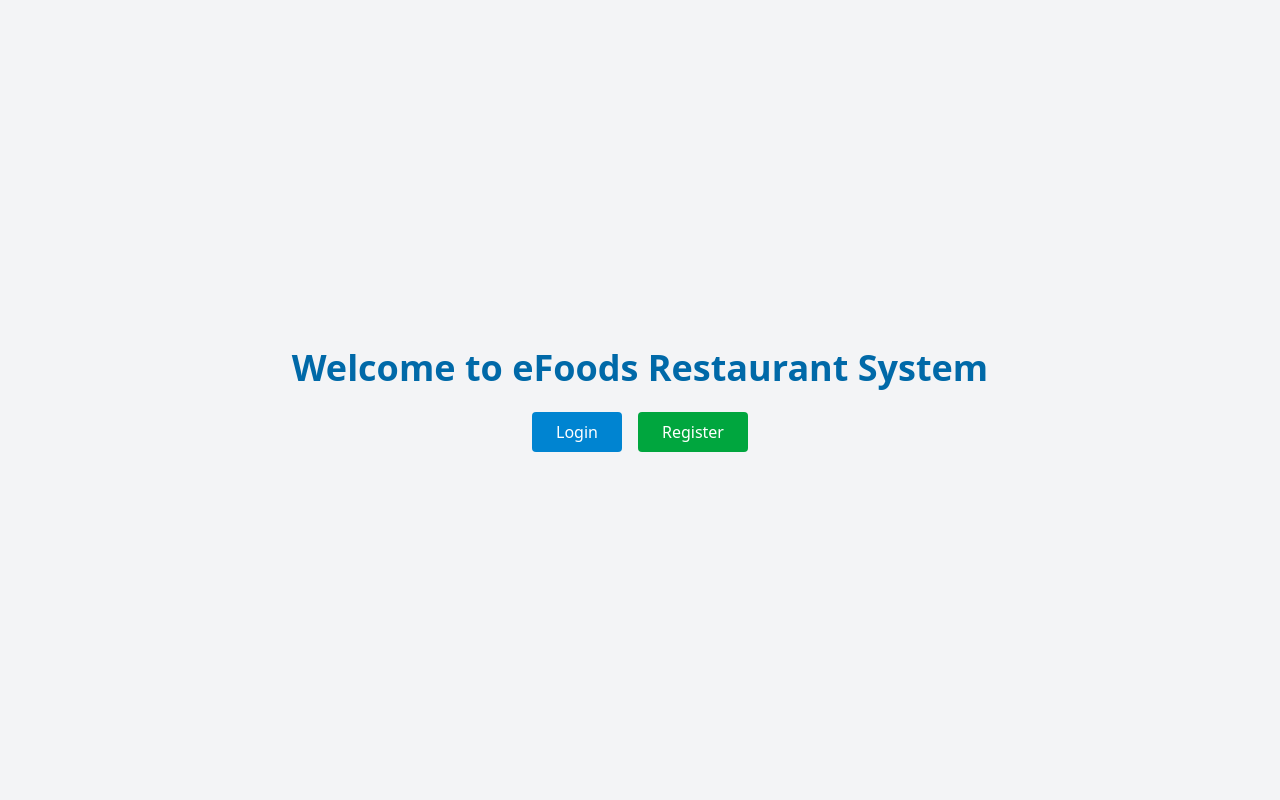
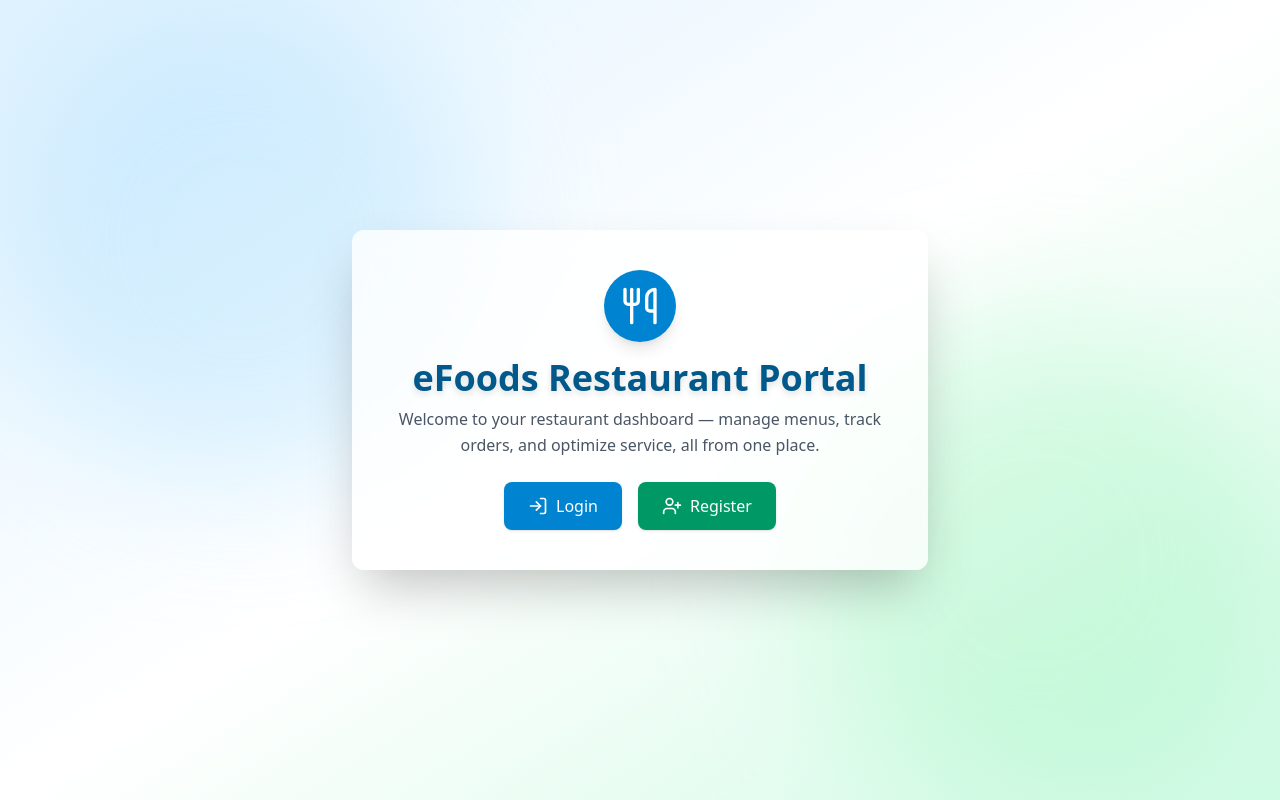
Before and after one commit to SE-3Y1S-Microservices-Group-Project/efoods-online-food-ordering-and-delivery-management-system, a React (Vite) app in the folder restaurant-management-service-neranda/frontend/: page / in a window 1280 px wide. Built offline with nearby package versions, Linux system fonts and the light colour scheme.

Commit message:
Update login, register stylist using lucide-react icons

```diff
--- a/restaurant-management-service-neranda/frontend/src/components/SideBar.jsx
+++ b/restaurant-management-service-neranda/frontend/src/components/SideBar.jsx
@@ -21,7 +21,7 @@ export default function SideBar() {
         <nav className="mt-4">
           <ul className="space-y-2">
 
-            <a href="/">
+            <a href="/dashboard">
                 <li className="p-3 hover:bg-sky-100 flex items-center cursor-pointer">
                 <FaHome className="mr-2" /> Dashboard
                 </li>
--- a/restaurant-management-service-neranda/frontend/src/pages/Home.jsx
+++ b/restaurant-management-service-neranda/frontend/src/pages/Home.jsx
@@ -1,26 +1,43 @@
-// pages/Home.jsx
 import React from 'react'
 import { useNavigate } from 'react-router-dom'
+import { LogIn, UserPlus, Utensils } from 'lucide-react'
 
 export default function Home() {
   const navigate = useNavigate()
 
   return (
-    <div className="flex flex-col items-center justify-center h-screen bg-gray-100">
-      <h1 className="text-4xl font-bold text-sky-700 mb-6">Welcome to eFoods Restaurant System</h1>
-      <div className="space-x-4">
+    <div className="min-h-screen bg-gradient-to-br from-sky-100 via-white to-emerald-100 flex items-center justify-center relative overflow-hidden">
+
+      {/* Background animation shape */}
+      <div className="absolute top-0 left-0 w-[30rem] h-[30rem] bg-sky-200 rounded-full mix-blend-multiply filter blur-3xl opacity-30 animate-pulse z-0"></div>
+      <div className="absolute bottom-0 right-0 w-[30rem] h-[30rem] bg-green-200 rounded-full mix-blend-multiply filter blur-3xl opacity-30 animate-pulse z-0"></div>
+
+      {/* Main content */}
+      <div className="bg-white/80 backdrop-blur-md shadow-2xl rounded-xl p-10 w-full max-w-xl z-10 transition-transform duration-300 hover:scale-[1.02]">
+        <div className="flex flex-col items-center text-center">
+          <div className="mb-4">
+            <div className="bg-sky-600 p-4 rounded-full shadow-lg">
+              <Utensils className="text-white w-10 h-10" />
+            </div>
+          </div>
+          <h1 className="text-4xl font-extrabold text-sky-800 mb-2 drop-shadow-md">eFoods Restaurant Portal</h1>
+          <p className="text-gray-600 mb-6 text-md leading-relaxed">Welcome to your restaurant dashboard — manage menus, track orders, and optimize service, all from one place.</p>
+
+          <div className="flex gap-4">
             <button
               onClick={() => navigate('/login')}
-          className="bg-sky-600 text-white px-6 py-2 rounded hover:bg-sky-800"
+              className="bg-sky-600 hover:bg-sky-700 text-white px-6 py-3 rounded-lg shadow hover:shadow-lg transform hover:-translate-y-1 transition duration-300 flex items-center gap-2"
             >
-          Login
+              <LogIn className="w-5 h-5" /> Login
             </button>
             <button
               onClick={() => navigate('/register')}
-          className="bg-green-600 text-white px-6 py-2 rounded hover:bg-green-800"
+              className="bg-emerald-600 hover:bg-emerald-700 text-white px-6 py-3 rounded-lg shadow hover:shadow-lg transform hover:-translate-y-1 transition duration-300 flex items-center gap-2"
             >
-          Register
+              <UserPlus className="w-5 h-5" /> Register
             </button>
+          </div>
+        </div>
       </div>
     </div>
   )
--- a/restaurant-management-service-neranda/frontend/src/pages/Login.jsx
+++ b/restaurant-management-service-neranda/frontend/src/pages/Login.jsx
@@ -1,6 +1,7 @@
 import React, { useState } from 'react'
 import axios from 'axios'
 import { useNavigate } from 'react-router-dom'
+import { LogIn } from 'lucide-react'
 
 export default function Login() {
   const [form, setForm] = useState({ email: '', password: '' })
@@ -16,7 +17,7 @@ export default function Login() {
       const res = await axios.post('http://localhost:5000/api/auth/login', form)
       localStorage.setItem('token', res.data.token)
       alert('Login successful!')
-      navigate('/dashboard') // redirect to dashboard
+      navigate('/dashboard')
     } catch (error) {
       console.error(error)
       alert(error.response?.data?.message || 'Login failed')
@@ -24,12 +25,20 @@ export default function Login() {
   }
 
   return (
-    <div className="flex flex-col items-center justify-center h-screen">
-      <form onSubmit={handleSubmit} className="bg-white p-6 rounded shadow-md w-full max-w-sm">
-        <h2 className="text-xl font-bold mb-4 text-center">Login</h2>
-        <input name="email" type="email" placeholder="Email" onChange={handleChange} required className="w-full p-2 mb-2 border rounded" />
-        <input name="password" type="password" placeholder="Password" onChange={handleChange} required className="w-full p-2 mb-4 border rounded" />
-        <button type="submit" className="bg-sky-600 text-white px-4 py-2 w-full rounded hover:bg-sky-700">Login</button>
+    <div className="min-h-screen flex items-center justify-center bg-gradient-to-br from-sky-100 via-white to-emerald-100 relative overflow-hidden">
+      <div className="absolute top-0 left-0 w-[25rem] h-[25rem] bg-sky-300 rounded-full blur-3xl opacity-30 animate-pulse" />
+      <div className="absolute bottom-0 right-0 w-[25rem] h-[25rem] bg-green-300 rounded-full blur-3xl opacity-30 animate-pulse" />
+
+      <form onSubmit={handleSubmit} className="relative z-10 bg-white/80 backdrop-blur-md shadow-2xl p-10 rounded-xl w-full max-w-md transition hover:scale-[1.02]">
+        <div className="flex items-center justify-center mb-4">
+          <LogIn className="w-8 h-8 text-sky-600" />
+        </div>
+        <h2 className="text-2xl font-bold text-center text-sky-800 mb-6">Login to Your Account</h2>
+        <input name="email" type="email" placeholder="Email" onChange={handleChange} required className="w-full p-3 mb-3 border border-gray-300 rounded-lg" />
+        <input name="password" type="password" placeholder="Password" onChange={handleChange} required className="w-full p-3 mb-6 border border-gray-300 rounded-lg" />
+        <button type="submit" className="w-full bg-sky-600 hover:bg-sky-700 text-white py-3 rounded-lg font-semibold shadow">
+          Login
+        </button>
       </form>
     </div>
   )
--- a/restaurant-management-service-neranda/frontend/src/pages/Register.jsx
+++ b/restaurant-management-service-neranda/frontend/src/pages/Register.jsx
@@ -1,11 +1,11 @@
 import React, { useState } from 'react'
 import axios from 'axios'
 import { useNavigate } from 'react-router-dom'
+import { UserPlus } from 'lucide-react'
 
 export default function Register() {
   const [form, setForm] = useState({ name: '', email: '', password: '' })
-
-  const navigate = useNavigate();
+  const navigate = useNavigate()
 
   const handleChange = e => {
     setForm({ ...form, [e.target.name]: e.target.value })
@@ -16,7 +16,7 @@ export default function Register() {
     try {
       await axios.post('http://localhost:5000/api/auth/register', form)
       alert('Registration successful! You can now log in.')
-      navigate('/login');
+      navigate('/login')
     } catch (error) {
       console.error(error)
       alert(error.response?.data?.message || 'Registration failed')
@@ -24,13 +24,21 @@ export default function Register() {
   }
 
   return (
-    <div className="flex flex-col items-center justify-center h-screen">
-      <form onSubmit={handleSubmit} className="bg-white p-6 rounded shadow-md w-full max-w-sm">
-        <h2 className="text-xl font-bold mb-4 text-center">Register</h2>
-        <input name="name" type="text" placeholder="Name" onChange={handleChange} required className="w-full p-2 mb-2 border rounded" />
-        <input name="email" type="email" placeholder="Email" onChange={handleChange} required className="w-full p-2 mb-2 border rounded" />
-        <input name="password" type="password" placeholder="Password" onChange={handleChange} required className="w-full p-2 mb-4 border rounded" />
-        <button type="submit" className="bg-sky-600 text-white px-4 py-2 w-full rounded hover:bg-sky-700">Register</button>
+    <div className="min-h-screen flex items-center justify-center bg-gradient-to-br from-emerald-100 via-white to-sky-100 relative overflow-hidden">
+      <div className="absolute top-0 left-0 w-[25rem] h-[25rem] bg-sky-200 rounded-full blur-3xl opacity-30 animate-pulse" />
+      <div className="absolute bottom-0 right-0 w-[25rem] h-[25rem] bg-green-200 rounded-full blur-3xl opacity-30 animate-pulse" />
+
+      <form onSubmit={handleSubmit} className="relative z-10 bg-white/80 backdrop-blur-md shadow-2xl p-10 rounded-xl w-full max-w-md transition hover:scale-[1.02]">
+        <div className="flex items-center justify-center mb-4">
+          <UserPlus className="w-8 h-8 text-green-600" />
+        </div>
+        <h2 className="text-2xl font-bold text-center text-green-800 mb-6">Register Account</h2>
+        <input name="name" type="text" placeholder="Full Name" onChange={handleChange} required className="w-full p-3 mb-3 border border-gray-300 rounded-lg" />
+        <input name="email" type="email" placeholder="Email" onChange={handleChange} required className="w-full p-3 mb-3 border border-gray-300 rounded-lg" />
+        <input name="password" type="password" placeholder="Password" onChange={handleChange} required className="w-full p-3 mb-6 border border-gray-300 rounded-lg" />
+        <button type="submit" className="w-full bg-green-600 hover:bg-green-700 text-white py-3 rounded-lg font-semibold shadow">
+          Register
+        </button>
       </form>
     </div>
   )
```
Lines whose indentation alone changed are shown as unchanged.
